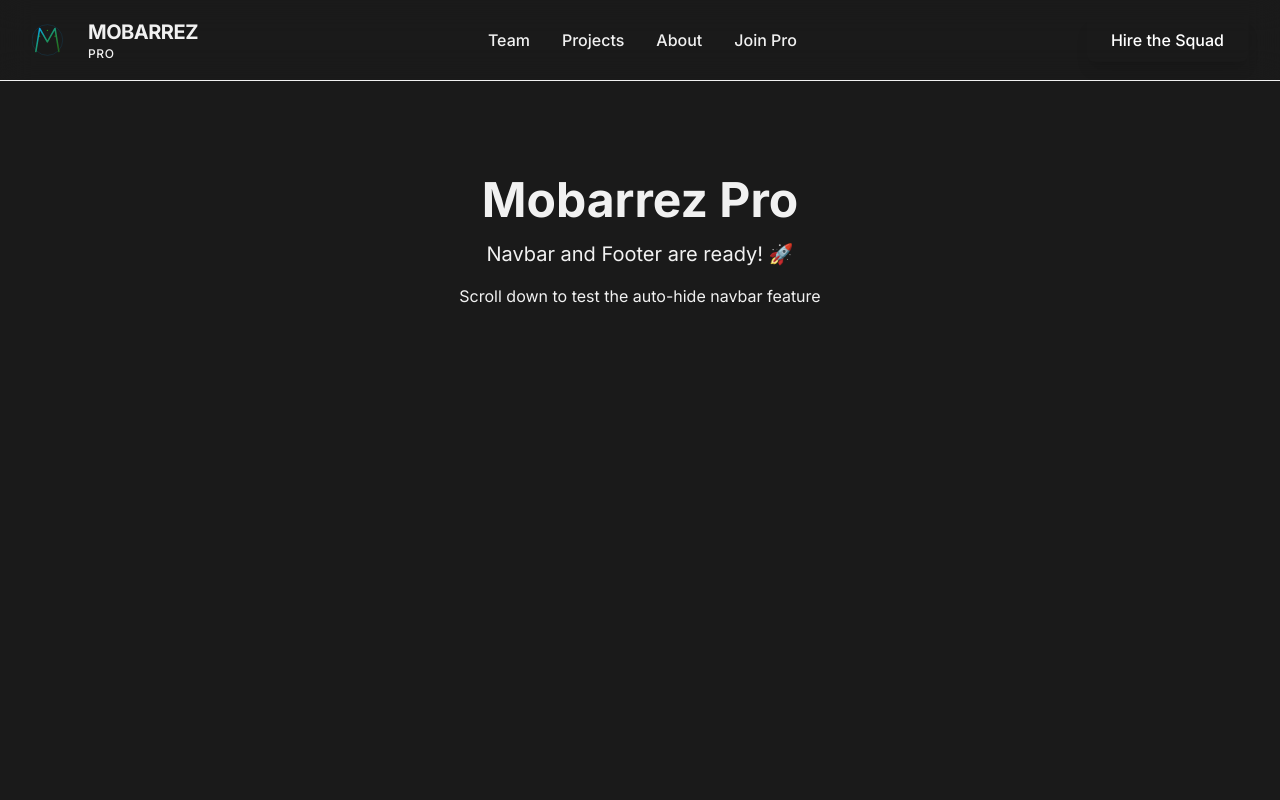
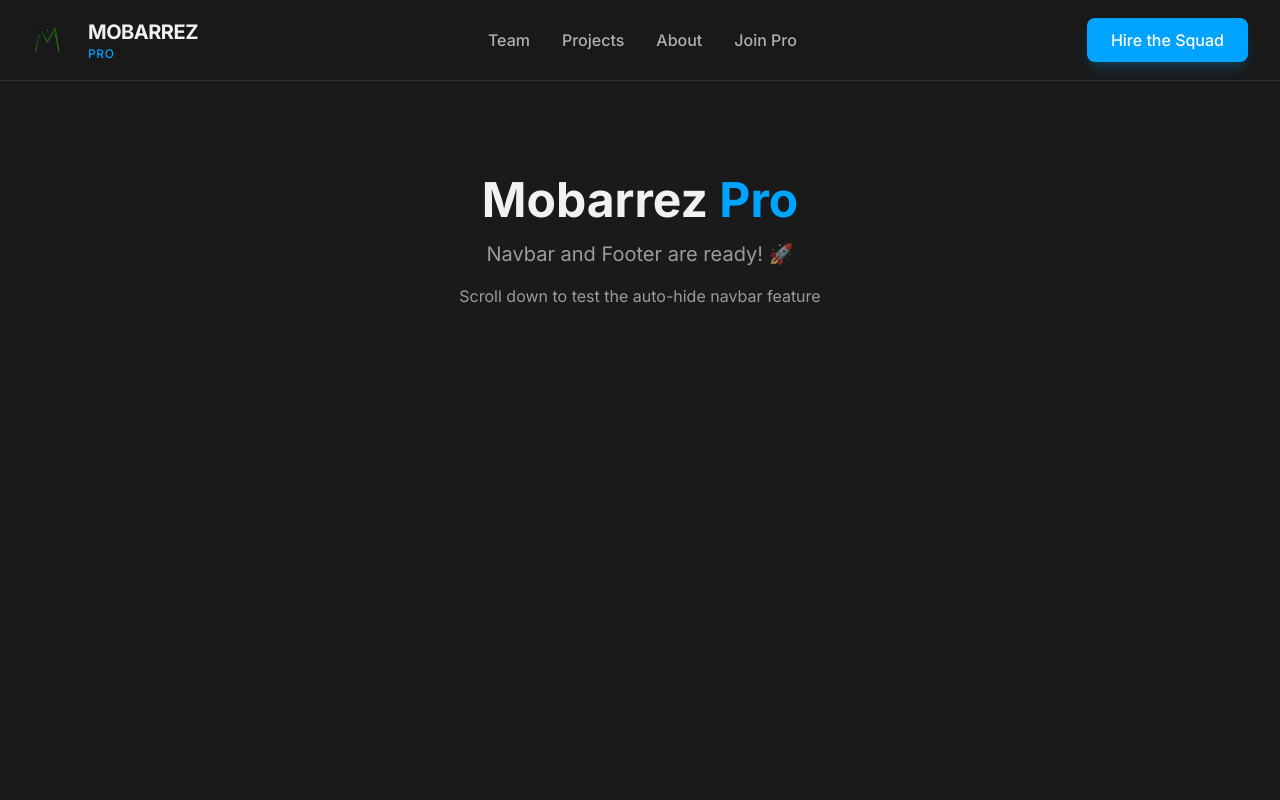
Before and after one commit to khashayarmobarez/pro-mobarrez, a Next.js app: page / in a window 1280 px wide. Shown: the top 800 px of the page. Built offline with nearby package versions, Linux system fonts and the light colour scheme.

Commit message:
Refactor color variable usage in NavbarButton and globals.css for improved theming consistency

```diff
--- a/app/components/elements/NavbarButton.tsx
+++ b/app/components/elements/NavbarButton.tsx
@@ -40,7 +40,7 @@ const NavbarButton = ({ className, onClick, checked }: NavbarSwitchProps) => {
                         position: absolute;
                         height: 2.5px;
                         width: 100%;
-                        background: var(--foreground);
+                        background: var(--color-foreground);
                         border-radius: 9px;
                         opacity: 1;
                         left: 0;
--- a/app/components/layout/Navbar.tsx
+++ b/app/components/layout/Navbar.tsx
@@ -98,7 +98,7 @@ export default function Navbar() {
 
       {/* Mobile Drawer - FIXED WITH SOLID BACKGROUND */}
       <div
-        className={`fixed inset-y-0 right-0 w-full border-l border-foreground/10 shadow-2xl transform transition-transform duration-300 ease-in-out z-40 ${
+        className={`fixed inset-y-0 right-0 w-full bg-background border-l border-foreground/10 shadow-2xl transform transition-transform duration-300 ease-in-out z-40 ${
           isDrawerOpen ? "translate-x-0" : "translate-x-full"
         } md:hidden`}
       >
--- a/app/globals.css
+++ b/app/globals.css
@@ -1,41 +1,50 @@
 @import "tailwindcss";
 
-/* Color Variables */
-:root {
-  --background: #f1f1f1;
-  --foreground: #1a1a1a;
-  --accent-color: #00a3ff;
-  --secondary-color: #39ff14;
-  --warning-color: #ff9500;
-  --error-color: #ff3333;
-  --success-color: #39ff14;
-  --info-color: #007bff;
-  --disabled-color: #b0b0b0;
+/* Tailwind v4 Theme Configuration */
+@theme {
+  --color-background: #f1f1f1;
+  --color-foreground: #1a1a1a;
+  --color-accent: #00a3ff;
+  --color-secondary: #39ff14;
+  --color-warning: #ff9500;
+  --color-error: #ff3333;
+  --color-success: #39ff14;
+  --color-info: #007bff;
+  --color-disabled: #b0b0b0;
 }
 
-[data-theme="dark"] {
-  --background: #1a1a1a;
-  --foreground: #f1f1f1;
-  --accent-color: #00a3ff;
-  --secondary-color: #39ff14;
-  --warning-color: #ffaa33;
-  --error-color: #ff6666;
-  --success-color: #39ff14;
-  --info-color: #66b3ff;
-  --disabled-color: #666;
-}
-
+/* Dark theme overrides */
 @media (prefers-color-scheme: dark) {
-  :root:not([data-theme]) {
-    --background: #1a1a1a;
-    --foreground: #f1f1f1;
+  @theme {
+    --color-background: #1a1a1a;
+    --color-foreground: #f1f1f1;
+    --color-accent: #00a3ff;
+    --color-secondary: #39ff14;
+    --color-warning: #ffaa33;
+    --color-error: #ff6666;
+    --color-success: #39ff14;
+    --color-info: #66b3ff;
+    --color-disabled: #666;
   }
 }
 
+/* Custom data-theme attribute for dark mode */
+[data-theme="dark"] {
+  --color-background: #1a1a1a;
+  --color-foreground: #f1f1f1;
+  --color-accent: #00a3ff;
+  --color-secondary: #39ff14;
+  --color-warning: #ffaa33;
+  --color-error: #ff6666;
+  --color-success: #39ff14;
+  --color-info: #66b3ff;
+  --color-disabled: #666;
+}
+
 body {
-  background: var(--background);
-  color: var(--foreground);
-  font-family: var(--font-inter), Inter, sans-serif;
+  background: var(--color-background);
+  color: var(--color-foreground);
+  font-family: Inter, sans-serif;
 }
 
 /* Custom animations */
```
